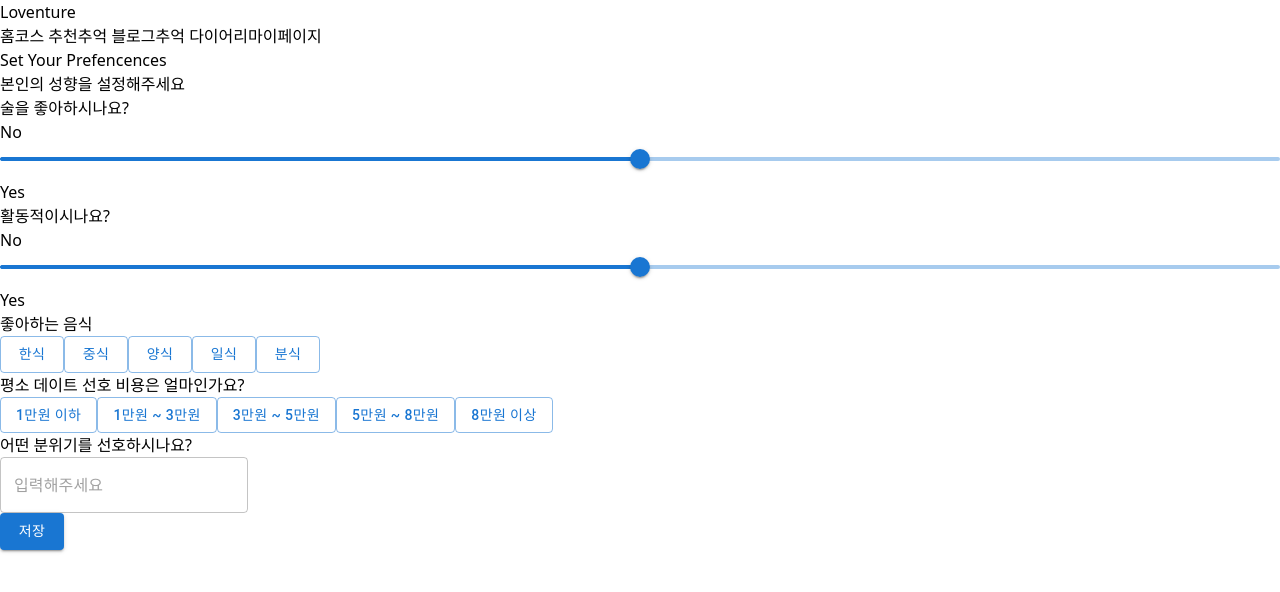
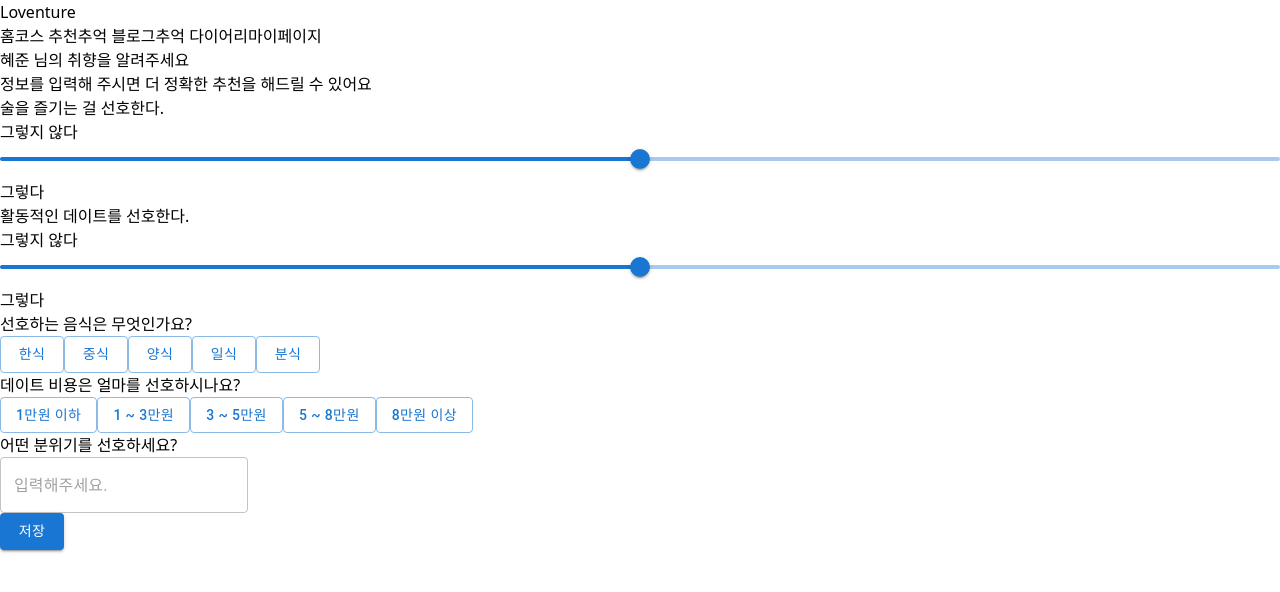
Before and after one commit to PitterPetter/PitterPetter_FE, a React (Vite) app: page /onboarding in a window 1280 px wide. Shown: the top 592 px of the page. Built offline with nearby package versions, Linux system fonts and the light colour scheme; no server answers.

Commit message:
style: update text content for better readability in onboardingPage - PIT-375

```diff
--- a/src/pages/OnboardingPage/OnboardingPage.tsx
+++ b/src/pages/OnboardingPage/OnboardingPage.tsx
@@ -19,27 +19,27 @@ export const OnboardingPage = () => {
         <div className="h-full p-4 pb-6">
           {/* 개인 온보딩 */}
           <div className="mt-4 flex flex-col gap-8 items-center justify-center">
-            <h1 className="text-xl font-bold py-8">Set Your Prefencences</h1>
-            <p className="text-gray-500">본인의 성향을 설정해주세요</p>
+            <h1 className="text-xl font-bold py-8">혜준 님의 취향을 알려주세요</h1>
+            <p className="text-gray-500">정보를 입력해 주시면 더 정확한 추천을 해드릴 수 있어요</p>
             <div className="flex flex-col gap-8 px-20">
               <div className="w-full flex flex-col gap-2">
-                <p className="text-gray-500">술을 좋아하시나요?</p>
+                <p className="text-gray-500">술을 즐기는 걸 선호한다.</p>
                 <div className="flex gap-2">
-                  <p className="text-gray-500">No</p>
+                  <p className="text-gray-500">그렇지 않다</p>
                   <Slider defaultValue={5} aria-label="Temperature" valueLabelDisplay="auto" min={0} max={10} />
-                  <p className="text-gray-500">Yes</p>
+                  <p className="text-gray-500">그렇다</p>
                 </div>
               </div>
               <div>
-                <p className="text-gray-500">활동적이시나요?</p>
+                <p className="text-gray-500">활동적인 데이트를 선호한다.</p>
               </div>
               <div className="flex gap-2">
-                <p>No</p>
+                <p>그렇지 않다</p>
                 <Slider defaultValue={5} aria-label="Temperature" valueLabelDisplay="auto" min={0} max={10} />
-                <p>Yes</p>
+                <p>그렇다</p>
               </div>
               <div className="w-full flex flex-col gap-2">
-                <p className="text-gray-500">좋아하는 음식</p>
+                <p className="text-gray-500">선호하는 음식은 무엇인가요?</p>
                 <div className="flex gap-2 w-full justify-between w-full">
                   {foodList.map((f) => {
                     const selected = food.includes(f);
@@ -62,18 +62,18 @@ export const OnboardingPage = () => {
                 </div>
               </div>
               <div className="w-full flex flex-col gap-2">
-                <p className="text-gray-500">평소 데이트 선호 비용은 얼마인가요?</p>
+                <p className="text-gray-500">데이트 비용은 얼마를 선호하시나요?</p>
                 <div className="flex gap-2 w-full justify-between w-full">
                   <Button variant={cost==='1' ? "contained" : "outlined"} className="w-full whitespace-nowrap" onClick={() => setCost('1')}>1만원 이하</Button>
-                  <Button variant={cost==='2' ? "contained" : "outlined"} className="w-full whitespace-nowrap" onClick={() => setCost('2')}>1만원 ~ 3만원</Button>
-                  <Button variant={cost==='3' ? "contained" : "outlined"} className="w-full whitespace-nowrap" onClick={() => setCost('3')}>3만원 ~ 5만원</Button>
-                  <Button variant={cost==='4' ? "contained" : "outlined"} className="w-full whitespace-nowrap" onClick={() => setCost('4')}>5만원 ~ 8만원</Button>
+                  <Button variant={cost==='2' ? "contained" : "outlined"} className="w-full whitespace-nowrap" onClick={() => setCost('2')}>1 ~ 3만원</Button>
+                  <Button variant={cost==='3' ? "contained" : "outlined"} className="w-full whitespace-nowrap" onClick={() => setCost('3')}>3 ~ 5만원</Button>
+                  <Button variant={cost==='4' ? "contained" : "outlined"} className="w-full whitespace-nowrap" onClick={() => setCost('4')}>5 ~ 8만원</Button>
                   <Button variant={cost==='5' ? "contained" : "outlined"} className="w-full whitespace-nowrap" onClick={() => setCost('5')}>8만원 이상</Button>
                 </div>
               </div>
               <div className="w-full flex flex-col gap-2">
-                <p className="text-gray-500">어떤 분위기를 선호하시나요?</p>
-                <TextField id="outlined-basic" variant="outlined" placeholder="입력해주세요" />
+                <p className="text-gray-500">어떤 분위기를 선호하세요?</p>
+                <TextField id="outlined-basic" variant="outlined" placeholder="입력해주세요." />
               </div>
             </div>
           </div>
```
